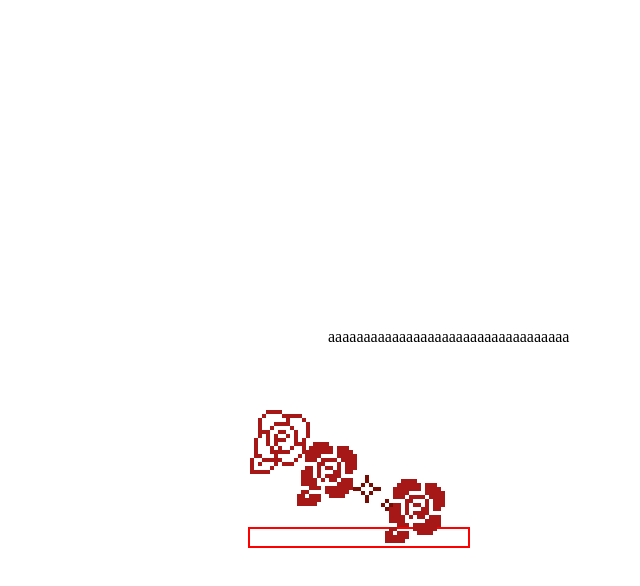
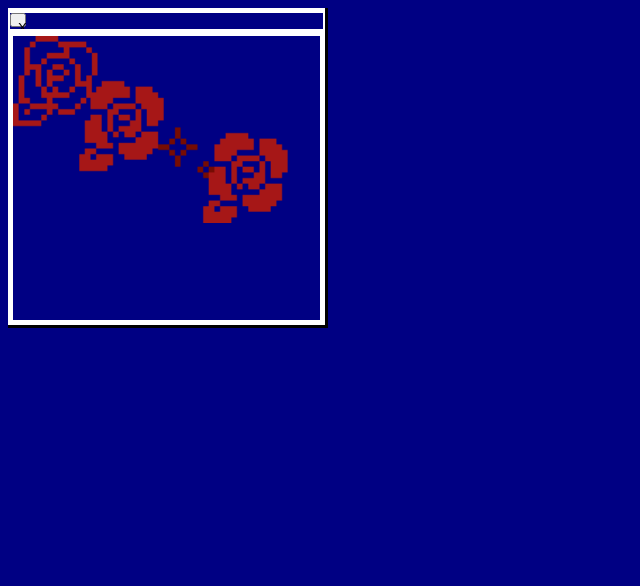
Before and after one commit to nicole-santana/HyperPixel, a React (Vite) app in the folder HyperPixel/: page / in a window 1280 px wide. Shown: the top 586 px of the page, without its empty margins (0-640 px from the left). Built offline with nearby package versions, Linux system fonts and the light colour scheme.

Commit message:
card com estilização 90% complesto, só falta os botões

```diff
--- a/HyperPixel/src/App.jsx
+++ b/HyperPixel/src/App.jsx
@@ -4,7 +4,7 @@ import img from "/src/assets/img/home/sb-rosas-home/Rosas-vermelho.png";
 export default function App(){
     return(
         <div>
-            <Card width={4} height={20} src={img} />
+            <Card width={20} height={20} src={img} />
         </div>
     )
 }
--- a/HyperPixel/src/Components/CSS/colors.css
+++ b/HyperPixel/src/Components/CSS/colors.css
@@ -1,5 +1,14 @@
 @import './themes.css';
 
-.Card{
+html {
+    background-color: #000083;
+}
+
+.ParteSuperiorCard, .ParteInferiorCard{
+    border-color: var(--card);
 
 }
+.Card {
+    border-color: var(--margem-card);
+
+}
--- a/HyperPixel/src/Components/CSS/global.css
+++ b/HyperPixel/src/Components/CSS/global.css
@@ -1,4 +1,14 @@
-div {
+.Card,  .ParteSuperiorCard, .ParteInferiorCard {
+    display: flex;
+    flex-direction: column;
+    box-sizing: border-box;
+    overflow: hidden;
 
-    padding: 5rem;
+
+    /* border-style: solid; */
 }
+
+button {
+    width: 5px;
+    height:5px
+}
--- a/HyperPixel/src/Components/CSS/themes.css
+++ b/HyperPixel/src/Components/CSS/themes.css
@@ -33,8 +33,8 @@
 
 
     /*card*/
-    --card:  "aa";
-    --margem-card: "aa";
+    --card:  #fff;
+    --margem-card: hotpink;
     --espaço-bt:  "aa";
     --card-filtro:  "aa";
 }
--- a/HyperPixel/src/Components/Card.jsx
+++ b/HyperPixel/src/Components/Card.jsx
@@ -11,26 +11,55 @@ export default function Card({width, height, src}) {
 // grossura dos lados das partes menores = lm
 // grossura dos lados da parte maior = lMa
 
-// margin bottom da parte superior = mB
-// margin top da parte superior = mT
+// border bottom da parte superior = mB
+// border top da parte superior = mT
 
   const hm = height / 14
-  const hMa = width - hm
+  const hMa = height - hm
+
   const lMa = width / 58
+  const lm = lMa / 2
+
+
   const mT = height / 62.5
   const mB = mT / 2
-  const lm = lMa / 2
 
-  return (
-    <div className="Card" style={{width:`${width}rem`, height:`${height}rem`}}>
-      <div className="ParteSuperiorCard" style={{ height: hm, borderWidth: lm, marginBottom: mB}}>
-        <span>aaaaaaaaaaaaaaaaaaaaaaaaaaaaaaaaaa</span>
-      </div>
-      <a className="ParteInferiorCard" style={{ height: hMa, borderWidth: lMa, marginTop: mT, border: `2px solid red`}}>
-        <img src={src} alt=""/>
-      </a>
-    </div>
+  const b = width/32
 
 
-  )
+return (
+  <div className="Card" style={{ width: `${width}rem`, height: `${height}rem`, borderBottom:`${3}px solid`, borderRight:`${3}px solid`}}>
+    <div
+      className="ParteSuperiorCard"
+      style={{
+
+        height: `${hm}rem`,
+        borderTopWidth: `${mT}rem`,
+        borderInlineWidth: `${lm}rem`,
+
+        borderBottomWidth: `${mB}rem`,
+        borderStyle: 'solid',
+
+      }}
+    >
+      <button style={{ width: `${b}rem`, height: `${b}rem`, paddingBlock: `${b/2}rem`}}>X</button>
+    </div>
+    <a
+      className="ParteInferiorCard"
+       style={{
+            height: `${hMa}rem`,
+            borderWidth: `${lMa}rem`,
+            boxSizing: 'border-box',
+            borderStyle: 'solid',
+
+         // marginTop: `${mT}rem`,
+         // borderStyle: 'solid',
+         // borderColor: 'red'
+     }}
+    >
+      <img src={src} alt=""  />
+    </a>
+  </div>
+)
+
 }
```
